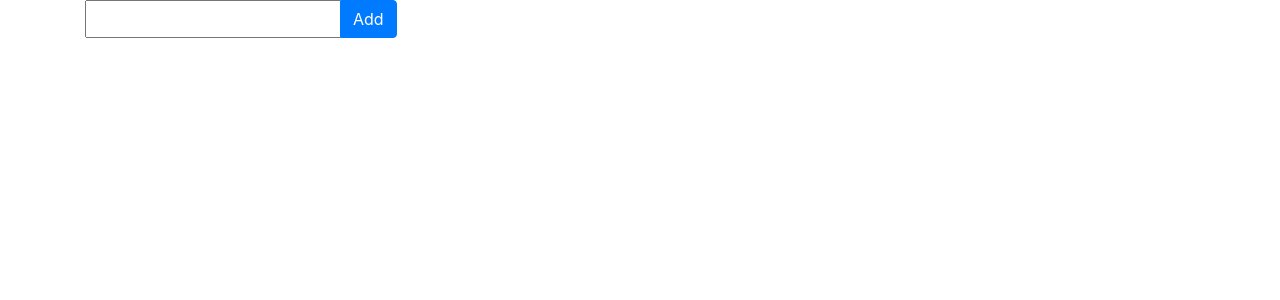
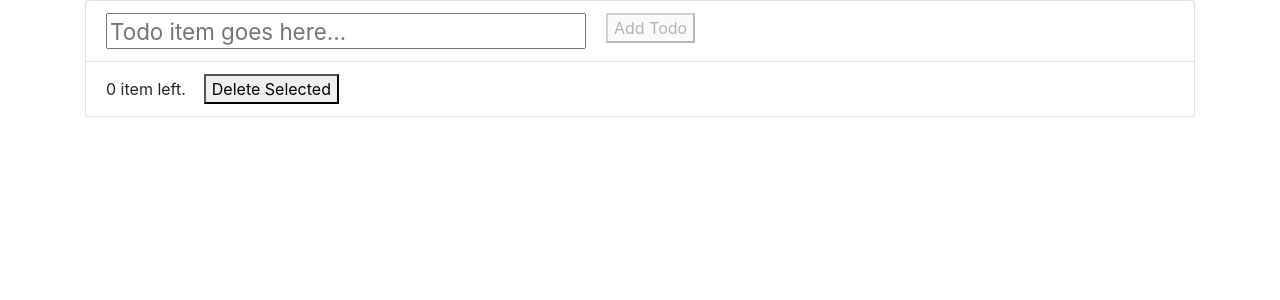
Before and after one commit to anand11g/TodoList, an Angular app: page / in a window 1280 px wide. Shown: the top 300 px of the page. Built offline with nearby package versions, Linux system fonts and the light colour scheme.

Commit message:
Workable todo app.

```diff
--- a/package.json
+++ b/package.json
@@ -21,6 +21,7 @@
     "@angular/platform-browser": "^4.2.4",
     "@angular/platform-browser-dynamic": "^4.2.4",
     "@angular/router": "^4.2.4",
+    "bootstrap": "^4.3.1",
     "core-js": "^2.4.1",
     "rxjs": "^5.4.2",
     "zone.js": "^0.8.14"
--- a/src/app/app.component.css
+++ b/src/app/app.component.css
@@ -0,0 +1,20 @@
+
+
+  .todos input.textfield {
+    width: 480px;
+    height: 36px;
+    margin-right: 20px;
+    font-size: 1.4em;
+    vertical-align: top;
+  }
+
+
+  .todos .checked {
+    text-decoration: line-through;
+  }
+
+
+  .todos .delete-icon {
+    diplay: inline-block;
+    cursor: pointer;
+  }
--- a/src/app/app.component.html
+++ b/src/app/app.component.html
@@ -1,16 +1,24 @@
-<div class="container">
-  <div class="btn-group" role="group" aria-label="Basic example">
-    <input type="text" [(ngModel)]="item" />
-    <button type="button" class="btn btn-primary" (click)="add()">Add</button>
+<div class="container todos">
 
-  </div>
-
+  <li class="list-group-item">
+    <div>
+      <form (submit)="addTodo($event)">
+        <input [(ngModel)]="newTodo" (keyup.enter)="newTodo=''" class="textfield" name="newTodo" placeholder="Todo item goes here...">
+        <button type="submit" [disabled]="newTodo===''">Add Todo</button>
+      </form>
+    </div>
+  </li>
   <ul class="list-group">
-    <li class="list-group-item" *ngFor="let item of items">
-      <div class="form-check">
-        <input type="checkbox" class="form-check-input" id="exampleCheck1">
-        <label class="form-check-label" for="exampleCheck1">{{item}}</label>
+    <li class="list-group-item" *ngFor="let todo of todos; let i=index">
+      <div class="custom-control custom-checkbox">
+        <input type="checkbox" class="custom-control-input"  id="{{'customCheck'+i}}" [(ngModel)]="todo.completed" (change)="getUnCompletedTodo()"/>
+        <label class="custom-control-label"  for="{{'customCheck'+i}}" [ngClass]="{'checked': todo.completed}">{{ todo.newTodo }}</label>
+        <span (click)="deleteTodo(i)" class="delete-icon">[X]</span>
       </div>
     </li>
   </ul>
+
+  <li class="list-group-item">
+    <span>{{itemLeft}}</span> item left. &nbsp;&nbsp;&nbsp;<button (click)="deleteSelectedTodos()">Delete Selected</button>
+  </li>
 </div>
--- a/src/app/app.component.ts
+++ b/src/app/app.component.ts
@@ -1,19 +1,51 @@
 import { Component } from '@angular/core';
 
 @Component({
-  selector: 'app-root',
+  selector: 'todos',
   templateUrl: './app.component.html',
   styleUrls: ['./app.component.css']
 })
 export class AppComponent {
-  title = 'app';
-  item = '';
-  items:string[] = [];
+  newTodo: string;
+  todos: any;
+  todoObj: any;
+  itemLeft:number=0;
 
-  add():void{
-    if(this.item){
-     this.items.push(this.item);
-     this.item = '';
+  constructor() {
+    this.newTodo = '';
+    this.todos = [];
+  }
+
+
+  addTodo(event:any):void {
+    this.todoObj = {
+      newTodo: this.newTodo,
+      completed: false
+    }
+    this.todos.push(this.todoObj);
+    this.newTodo = '';
+    this.getUnCompletedTodo();
+    event.preventDefault();
+  }
+
+
+  deleteTodo(index:number):void {
+    this.todos.splice(index, 1);
+    this.getUnCompletedTodo();
+  }
+
+
+  deleteSelectedTodos():void {
+    //need ES5 to reverse loop in order to splice by index
+    for (var i = (this.todos.length - 1); i > -1; i--) {
+      if (this.todos[i].completed) {
+        this.todos.splice(i, 1);
+      }
     }
   }
+
+  getUnCompletedTodo(){
+    let inCompleted = this.todos.filter(item => item.completed == false);
+    this.itemLeft= inCompleted.length;
+  }
 }
--- a/src/index.html
+++ b/src/index.html
@@ -9,6 +9,7 @@
   <link rel="icon" type="image/x-icon" href="favicon.ico">
 </head>
 <body>
-  <app-root></app-root>
+  <!-- <app-root></app-root> -->
+  <todos class="todos"></todos>
 </body>
 </html>
```
Also changed, not shown: 1 other file (tests, documents, lock files or other folders).
